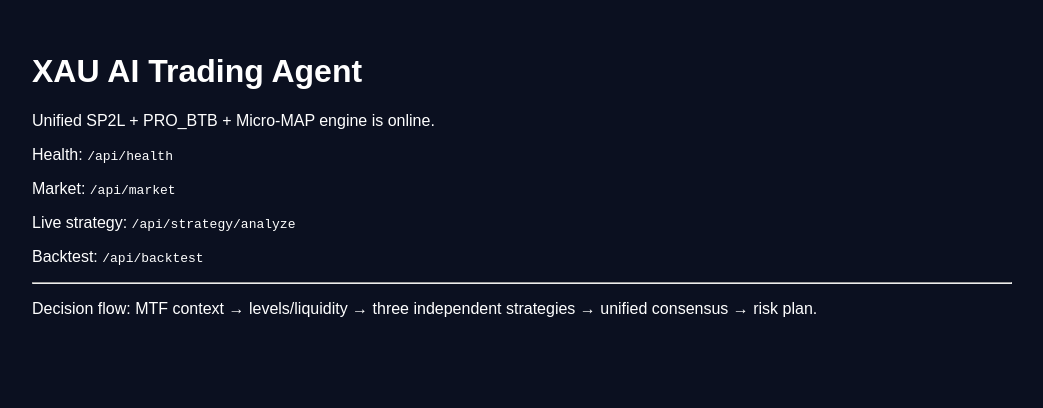
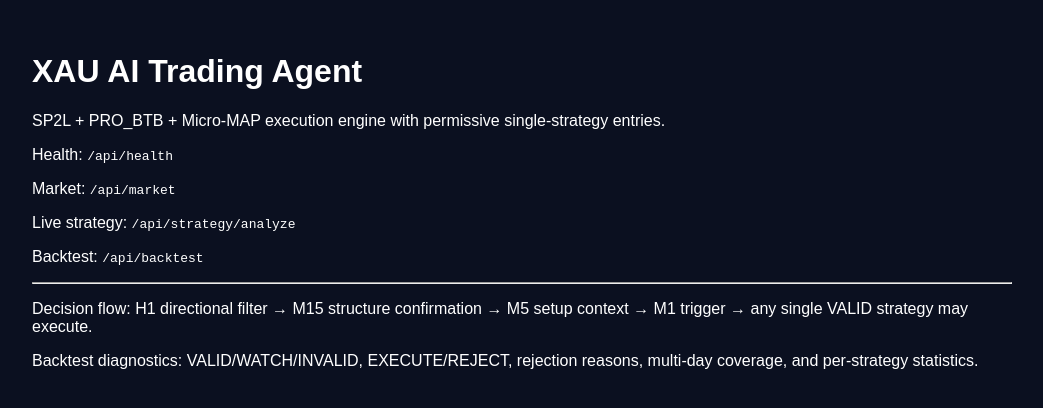
Before and after one commit to erfanmrc/xau-ai-trading-agent, a Next.js app: page / in a window 1280 px wide. Shown: the top 408 px of the page, without its empty margins (118-1161 px from the left). Built offline with nearby package versions, Linux system fonts and the light colour scheme.

Commit message:
Add files via upload

```diff
--- a/app/page.tsx
+++ b/app/page.tsx
@@ -1,12 +1,13 @@
 export default function Home(){
  return <main style={{maxWidth:980,margin:'0 auto',padding:32}}>
   <h1>XAU AI Trading Agent</h1>
-  <p>Unified SP2L + PRO_BTB + Micro-MAP engine is online.</p>
+  <p>SP2L + PRO_BTB + Micro-MAP execution engine with permissive single-strategy entries.</p>
   <p>Health: <code>/api/health</code></p>
   <p>Market: <code>/api/market</code></p>
   <p>Live strategy: <code>/api/strategy/analyze</code></p>
   <p>Backtest: <code>/api/backtest</code></p>
   <hr/>
-  <p>Decision flow: MTF context → levels/liquidity → three independent strategies → unified consensus → risk plan.</p>
+  <p>Decision flow: H1 directional filter → M15 structure confirmation → M5 setup context → M1 trigger → any single VALID strategy may execute.</p>
+  <p>Backtest diagnostics: VALID/WATCH/INVALID, EXECUTE/REJECT, rejection reasons, multi-day coverage, and per-strategy statistics.</p>
  </main>;
 }
--- a/engine/backtest/run.ts
+++ b/engine/backtest/run.ts
@@ -1,44 +1,47 @@
-import { Candle } from '@/types/market';
+import { Candle, Direction, StrategyName } from '@/types/market';
 import { analyzeUnified } from '@/engine/decision';
-import { BacktestConfig, BacktestInput, BacktestResult, BacktestTrade } from '@/engine/backtest/types';
+import { BacktestConfig, BacktestInput, BacktestResult, BacktestTrade, BacktestOpportunity, BacktestStrategyStats } from '@/engine/backtest/types';
 import { STRATEGY_CONFIG as C } from '@/config/strategy';
 import { buildRisk } from '@/engine/risk';
 
 const DEFAULTS:BacktestConfig={balance:C.balance,riskPercent:C.riskPercent,dailyRiskLimitPercent:C.dailyMaxRiskPercent,maxTradesPerDay:3,spread:0.05,startIndex:60,execution:'NEXT_OPEN',allowX2:true};
 const day=(t:string)=>new Date(t).toISOString().slice(0,10);
-function pipsRisk(entry:number,stop:number,dir:'LONG'|'SHORT'){ return dir==='LONG'?entry-stop:stop-entry; }
+const pipsRisk=(entry:number,stop:number,dir:Direction)=>dir==='LONG'?entry-stop:stop-entry;
+const emptyStats=():BacktestStrategyStats=>({opportunities:0,valid:0,watch:0,invalid:0,executed:0,rejected:0,wins:0,losses:0,pnl:0});
 
 export function runBacktest(input:BacktestInput):BacktestResult {
   const candles=input.candles.slice().sort((a,b)=>new Date(a.time).getTime()-new Date(b.time).getTime());
   const cfg={...DEFAULTS,...input.config};
   const prop={profitTargetPct:10,maxTotalDrawdownPct:12,maxDailyDrawdownPct:5,minTradingDays:3,...input.propRules};
   let balance=cfg.balance, peak=balance, dayStart=balance, currentDay='';
-  let open:any=null; const trades:BacktestTrade[]=[]; const dailyPnl=new Map<string,number>();
+  let open:any=null;
+  const trades:BacktestTrade[]=[];
+  const opportunities:BacktestOpportunity[]=[];
+  const dailyPnl=new Map<string,number>();
+  const rejectionCounts=new Map<string,number>();
+  const stats=new Map<StrategyName,BacktestStrategyStats>([['SP2L',emptyStats()],['PRO_BTB',emptyStats()],['MICROMAP',emptyStats()]]);
   let maxDD=0,maxDailyDD=0;
+
+  const addOpportunity=(o:BacktestOpportunity)=>{opportunities.push(o);const st=stats.get(o.strategy)!;st.opportunities++; if(o.status==='VALID')st.valid++; if(o.status==='WATCH')st.watch++; if(o.status==='INVALID')st.invalid++; if(o.action==='REJECT'){st.rejected++; if(o.rejectionReason) rejectionCounts.set(o.rejectionReason,(rejectionCounts.get(o.rejectionReason)||0)+1);}};
 
   for(let i=Math.max(cfg.startIndex??60,1);i<candles.length;i++) {
     const c=candles[i]; const d=day(c.time);
     if(d!==currentDay){ currentDay=d; dayStart=balance; if(!dailyPnl.has(d)) dailyPnl.set(d,0); }
 
     if(open){
-      const hi=c.high, lo=c.low;
-      const long=open.direction==='LONG';
-      let exit:number|null=null, outcome:any=null;
+      const hi=c.high, lo=c.low, long=open.direction==='LONG';
       const hitStop=long?lo<=open.stop:hi>=open.stop;
       const hitTp=long?hi>=open.tp:lo<=open.tp;
       if(hitStop || hitTp){
-        if(hitStop && hitTp){ exit=open.stop; outcome='SL'; }
-        else if(hitStop){ exit=open.stop; outcome='SL'; }
-        else { exit=open.tp; outcome='TP'; }
-      }
-      if(exit!==null){
+        const exit=hitStop&&hitTp?open.stop:(hitStop?open.stop:open.tp);
+        const outcome=hitStop?'SL':'TP';
         let pnl=(long?exit-open.entry:open.entry-exit)*open.lot*C.contractSize;
         if(open.lot2 && open.entry2!==null) pnl+=(long?exit-open.entry2:open.entry2-exit)*open.lot2*C.contractSize;
         balance+=pnl; dailyPnl.set(currentDay,(dailyPnl.get(currentDay)||0)+pnl);
         const risk=Math.max(Math.abs(open.entry-open.stop)*open.lot*C.contractSize + (open.lot2&&open.entry2!==null?Math.abs(open.entry2-open.stop)*open.lot2*C.contractSize:0),1e-9);
         trades.push({id:trades.length+1,strategy:open.strategy,direction:open.direction,signalTime:open.signalTime,entryTime:open.entryTime,exitTime:c.time,entry:open.entry,exit,stop:open.stop,tp:open.tp,lot:open.lot,lot2:open.lot2||0,entry2:open.entry2??null,pnl,rMultiple:pnl/risk,outcome});
-        open=null;
-        peak=Math.max(peak,balance);
+        const st=stats.get(open.strategy)!; pnl>0?st.wins++:st.losses++; st.pnl+=pnl;
+        open=null; peak=Math.max(peak,balance);
       }
     }
 
@@ -53,14 +56,44 @@ export function runBacktest(input:BacktestInput):BacktestResult {
     if(todayTrades>=cfg.maxTradesPerDay || todayRiskPct>=cfg.dailyRiskLimitPercent || balance<=0) continue;
 
     const signal=analyzeUnified(candles.slice(0,i+1),balance,cfg.spread);
-    const chosen=signal.signals.filter(x=>x.status==='VALID'&&x.direction).sort((a,b)=>b.score-a.score)[0];
-    if(!chosen || !chosen.direction || !chosen.entry || !chosen.stop || !chosen.risk?.lotSize || signal.consensus.mode!=='EXECUTE') continue;
-    const entry=i+1<candles.length && cfg.execution==='NEXT_OPEN'?candles[i+1].open:chosen.entry;
-    const stop=chosen.stop;
-    const entryRisk=pipsRisk(entry,stop,chosen.direction);
-    if(entryRisk<=0) continue;
-    const liveRisk=buildRisk(chosen.direction,entry,stop,balance,cfg.riskPercent,cfg.spread);
-    const tp=chosen.tp1??(entry + (entry-stop)*(C.targetRR)*(chosen.direction==='LONG'?1:-1));
+    const chosen=signal.selection;
+    for(const s of signal.signals){
+      const candidate=signal.candidates.find(x=>x.strategy===s.strategy);
+      let action:'EXECUTE'|'WATCH'|'REJECT'='WATCH';
+      let rejectionReason:string|null=null;
+      if(s.status==='VALID' && candidate){
+        if(chosen?.strategy===s.strategy) action='EXECUTE';
+        else if(candidate.h1Filter==='BLOCK'){ action='REJECT'; rejectionReason='H1 filter blocks the strategy direction'; }
+        else { action='REJECT'; rejectionReason=`Another valid candidate scored higher: ${chosen?.strategy??'none selected'}`; }
+      } else if(s.status==='INVALID'){
+        action='REJECT'; rejectionReason=s.reason;
+      } else {
+        action='WATCH'; rejectionReason=s.reason;
+      }
+      addOpportunity({index:i,time:c.time,strategy:s.strategy,direction:s.direction??null,status:s.status,action,score:candidate?.score??s.score,reason:s.reason,rejectionReason,entry:s.entry??null,stop:s.stop??null,h1:signal.context.h1,m15:signal.context.m15,m5:signal.context.m5,m1:signal.context.m1});
+    }
+
+    if(!chosen){ continue; }
+    const source=signal.signals.find(x=>x.strategy===chosen.strategy);
+    const markSelectedRejected=(reason:string)=>{
+      for(let oi=opportunities.length-1;oi>=0;oi--){
+        if(opportunities[oi].index===i && opportunities[oi].strategy===chosen.strategy && opportunities[oi].action==='EXECUTE'){
+          opportunities[oi].action='REJECT'; opportunities[oi].rejectionReason=reason;
+          const st=stats.get(chosen.strategy)!; st.rejected++;
+          rejectionCounts.set(reason,(rejectionCounts.get(reason)||0)+1);
+          break;
+        }
+      }
+    };
+    if(!source?.direction || source.entry==null || source.stop==null || !source.risk) { markSelectedRejected('Selected signal lacks complete entry/risk plan'); continue; }
+    const entry=i+1<candles.length && cfg.execution==='NEXT_OPEN'?candles[i+1].open:source.entry;
+    const stop=source.stop;
+    const entryRisk=pipsRisk(entry,stop,source.direction);
+    if(entryRisk<=0){ markSelectedRejected('Entry/stop geometry is invalid after execution-price adjustment'); continue; }
+    const liveRisk=buildRisk(source.direction,entry,stop,balance,cfg.riskPercent,cfg.spread);
+    if(!liveRisk.tradable || !liveRisk.lotSize){ markSelectedRejected('Risk engine rejected the position size'); continue; }
+    stats.get(chosen.strategy)!.executed += 1;
+    const tp=source.tp1??(source.direction==='LONG'?entry+entryRisk*C.targetRR:entry-entryRisk*C.targetRR);
     const entry2=cfg.allowX2?liveRisk.x2Entry??null:null;
     const lot2=cfg.allowX2?liveRisk.x2LotSize??0:0;
     open={strategy:chosen.strategy,direction:chosen.direction,signalTime:c.time,entryTime:(i+1<candles.length&&cfg.execution==='NEXT_OPEN'?candles[i+1].time:c.time),entry,entry2,lot:liveRisk.lotSize,lot2,stop,tp};
@@ -73,11 +106,27 @@ export function runBacktest(input:BacktestInput):BacktestResult {
     balance+=pnl; dailyPnl.set(day(last.time),(dailyPnl.get(day(last.time))||0)+pnl);
     const risk=Math.max(Math.abs(open.entry-open.stop)*open.lot*C.contractSize + (open.lot2&&open.entry2!==null?Math.abs(open.entry2-open.stop)*open.lot2*C.contractSize:0),1e-9);
     trades.push({id:trades.length+1,strategy:open.strategy,direction:open.direction,signalTime:open.signalTime,entryTime:open.entryTime,exitTime:last.time,entry:open.entry,exit,stop:open.stop,tp:open.tp,lot:open.lot,lot2:open.lot2||0,entry2:open.entry2??null,pnl,rMultiple:pnl/risk,outcome:'EOD'});
+    const st=stats.get(open.strategy)!; pnl>0?st.wins++:st.losses++; st.pnl+=pnl;
   }
 
-  const net=balance-cfg.balance, wins=trades.filter(t=>t.pnl>0).length, losses=trades.filter(t=>t.pnl<0).length, eod=trades.filter(t=>t.outcome==='EOD').length;
-  const gp=trades.filter(t=>t.pnl>0).reduce((s,t)=>s+t.pnl,0), gl=-trades.filter(t=>t.pnl<0).reduce((s,t)=>s+t.pnl,0);
+  const net=balance-cfg.balance;
+  const wins=trades.filter(t=>t.pnl>0).length;
+  const losses=trades.filter(t=>t.pnl<0).length;
+  const eod=trades.filter(t=>t.outcome==='EOD').length;
+  const gp=trades.filter(t=>t.pnl>0).reduce((s,t)=>s+t.pnl,0);
+  const gl=-trades.filter(t=>t.pnl<0).reduce((s,t)=>s+t.pnl,0);
   const days=[...new Set(trades.map(t=>day(t.entryTime)))];
+  const dataDays=[...new Set(candles.map(x=>day(x.time)))];
   const worstDailyDollars=Math.max(0,...Array.from(dailyPnl.values()).map(x=>-x));
-  return {config:cfg,initialBalance:cfg.balance,finalBalance:Number(balance.toFixed(2)),netPnl:Number(net.toFixed(2)),returnPct:Number((net/cfg.balance*100).toFixed(2)),trades,tradeCount:trades.length,wins,losses,eod,winRate:trades.length?Number((wins/trades.length*100).toFixed(2)):0,grossProfit:Number(gp.toFixed(2)),grossLoss:Number(gl.toFixed(2)),profitFactor:gl>0?Number((gp/gl).toFixed(3)):null,avgR:trades.length?Number((trades.reduce((s,t)=>s+t.rMultiple,0)/trades.length).toFixed(3)):0,maxDrawdownPct:Number(maxDD.toFixed(2)),maxDailyDrawdownPct:Number(maxDailyDD.toFixed(2)),maxDailyLossDollars:Number(worstDailyDollars.toFixed(2)),propRules:prop,reachedProfitTarget:net/cfg.balance*100>=prop.profitTargetPct,breachedMaxDrawdown:maxDD>=prop.maxTotalDrawdownPct,breachedDailyDrawdown:maxDailyDD>=prop.maxDailyDrawdownPct,tradingDays:days.length,tradingDaySet:days};
+  return {
+    config:cfg,initialBalance:cfg.balance,finalBalance:Number(balance.toFixed(2)),netPnl:Number(net.toFixed(2)),returnPct:Number((net/cfg.balance*100).toFixed(2)),
+    trades,tradeCount:trades.length,wins,losses,eod,winRate:trades.length?Number((wins/trades.length*100).toFixed(2)):0,
+    grossProfit:Number(gp.toFixed(2)),grossLoss:Number(gl.toFixed(2)),profitFactor:gl>0?Number((gp/gl).toFixed(3)):null,
+    avgR:trades.length?Number((trades.reduce((s,t)=>s+t.rMultiple,0)/trades.length).toFixed(3)):0,
+    maxDrawdownPct:Number(maxDD.toFixed(2)),maxDailyDrawdownPct:Number(maxDailyDD.toFixed(2)),maxDailyLossDollars:Number(worstDailyDollars.toFixed(2)),
+    propRules:prop,reachedProfitTarget:net/cfg.balance*100>=prop.profitTargetPct,breachedMaxDrawdown:maxDD>=prop.maxTotalDrawdownPct,breachedDailyDrawdown:maxDailyDD>=prop.maxDailyDrawdownPct,
+    tradingDays:days.length,tradingDaySet:days,opportunityCount:opportunities.length,validOpportunities:opportunities.filter(x=>x.status==='VALID'),opportunityStats:[...stats.values()],
+    rejectionReasons:[...rejectionCounts.entries()].sort((a,b)=>b[1]-a[1]).map(([reason,count])=>({reason,count})),
+    dataCoverage:{start:candles[0]?.time??null,end:candles.at(-1)?.time??null,calendarDays:dataDays.length,tradingDaysWithData:dataDays.length,candles:candles.length}
+  };
 }
--- a/engine/decision.ts
+++ b/engine/decision.ts
@@ -1,25 +1,64 @@
-import { Candle } from '@/types/market';
+import { Candle, StrategyName } from '@/types/market';
 import { getXauUsdCandles } from '@/data/twelve-data';
 import { detectSP2L } from '@/agents/sp2l';
 import { detectProBTB } from '@/agents/pro-btb';
 import { detectMicroMap } from '@/agents/micromap';
 import { buildContext } from '@/engine/context';
 
+export type DecisionCandidate={
+  strategy:StrategyName;
+  direction:'LONG'|'SHORT';
+  score:number;
+  entry:number;
+  stop:number;
+  signalTime:string;
+  h1Filter:'PASS'|'BLOCK'|'NEUTRAL';
+  m15Relation:'CONFIRM'|'OPPOSE'|'NEUTRAL';
+  reasons:string[];
+};
+
 export type UnifiedDecision={
   symbol:'XAUUSD'; timestamp:string; context:ReturnType<typeof buildContext>;
-  signals:ReturnType<typeof detectSP2L>[]; consensus:{direction:'LONG'|'SHORT'|null; validCount:number; alignedCount:number; mode:'EXECUTE'|'WATCH'|'NO_TRADE'};
+  signals:ReturnType<typeof detectSP2L>[];
+  candidates:DecisionCandidate[];
+  selection:{strategy:StrategyName;direction:'LONG'|'SHORT';score:number}|null;
+  consensus:{direction:'LONG'|'SHORT'|null;validCount:number;alignedCount:number;mode:'EXECUTE'|'WATCH'|'NO_TRADE';reason:string};
   message:string;
 };
+
+function enrichScore(signal:ReturnType<typeof detectSP2L>, context:ReturnType<typeof buildContext>):{score:number;h1Filter:'PASS'|'BLOCK'|'NEUTRAL';m15Relation:'CONFIRM'|'OPPOSE'|'NEUTRAL'} {
+  let score=signal.score;
+  const d=signal.direction;
+  if(!d) return {score,h1Filter:'NEUTRAL' as const,m15Relation:'NEUTRAL' as const};
+  const h1Filter=context.h1==='NEUTRAL'?'NEUTRAL':context.h1===d?'PASS':'BLOCK';
+  const m15Relation=context.m15==='NEUTRAL'?'NEUTRAL':context.m15===d?'CONFIRM':'OPPOSE';
+  if(h1Filter==='PASS') score+=15;
+  if(h1Filter==='BLOCK') score-=35;
+  if(m15Relation==='CONFIRM') score+=10;
+  if(m15Relation==='OPPOSE') score-=10;
+  if(context.m5===d) score+=5;
+  if(context.m1===d) score+=5;
+  return {score:Math.max(0,Math.min(100,score)),h1Filter,m15Relation};
+}
 
 export function analyzeUnified(c:Candle[], balance=2000, spread=0):UnifiedDecision {
   const context=buildContext(c);
   const signals=[detectSP2L(c,balance,spread),detectProBTB(c,balance,spread),detectMicroMap(c,balance,spread)];
-  const valid=signals.filter(x=>x.status==='VALID' && x.direction);
-  const long=valid.filter(x=>x.direction==='LONG').length, short=valid.filter(x=>x.direction==='SHORT').length;
-  const direction=long>short?'LONG':short>long?'SHORT':valid.length===1?valid[0].direction??null:null;
-  const alignedCount=valid.filter(x=>x.direction===direction).length;
-  const mode: 'EXECUTE'|'WATCH'|'NO_TRADE' = direction && context.aligned && alignedCount>=2 ? 'EXECUTE' : direction && alignedCount>=1 ? 'WATCH' : 'NO_TRADE';
-  const lines=['XAU AI Trading Agent',`Bias: ${context.bias}`,`MTF: H1 ${context.h1} | M15 ${context.m15} | M5 ${context.m5} | M1 ${context.m1}`,`Session: ${context.session}`,...signals.map(s=>`${s.strategy}: ${s.status}${s.direction?` ${s.direction}`:''} score=${s.score}`),`Consensus: ${mode}${direction?` ${direction}`:''}`];
-  return {symbol:'XAUUSD',timestamp:c.at(-1)?.time??new Date().toISOString(),context,signals,consensus:{direction,validCount:valid.length,alignedCount,mode},message:lines.join('\n')};
+  const valid=signals.filter(x=>x.status==='VALID' && x.direction && x.entry && x.stop);
+  const candidates:DecisionCandidate[]=valid.map((s):DecisionCandidate=>{
+    const e=enrichScore(s,context);
+    return {strategy:s.strategy,direction:s.direction!,score:e.score,entry:s.entry!,stop:s.stop!,signalTime:c.at(-1)?.time??new Date().toISOString(),h1Filter:e.h1Filter,m15Relation:e.m15Relation,reasons:[s.reason,`H1 filter: ${e.h1Filter}`,`M15: ${e.m15Relation}`,`M5 role: ${context.m5===s.direction?'aligned':'not aligned'}`,`M1 role: ${context.m1===s.direction?'aligned':'not aligned'}`]};
+  });
+  const executable=candidates.filter(x=>x.h1Filter!=='BLOCK');
+  const selection=executable.sort((a,b)=>b.score-a.score)[0]??null;
+  const validDirections=valid.map(x=>x.direction!).filter(Boolean);
+  const long=validDirections.filter(x=>x==='LONG').length, short=validDirections.filter(x=>x==='SHORT').length;
+  const direction=selection?.direction??(long>short?'LONG':short>long?'SHORT':valid.length===1?valid[0].direction??null:null);
+  const alignedCount=direction?valid.filter(x=>x.direction===direction).length:0;
+  const mode:'EXECUTE'|'WATCH'|'NO_TRADE'=selection?'EXECUTE':valid.length?'WATCH':'NO_TRADE';
+  const reason=selection?`One valid strategy is sufficient; selected ${selection.strategy} with H1 filter ${selection.h1Filter}`:valid.length?'Valid setup exists, but H1 filter blocks all candidates':'No valid strategy entry yet';
+  const lines=['XAU AI Trading Agent',`Bias: ${context.bias}`,`MTF roles: H1 ${context.h1} (filter) | M15 ${context.m15} (confirmation) | M5 ${context.m5} (setup context) | M1 ${context.m1} (trigger)`,`Session: ${context.session}`,...signals.map(s=>`${s.strategy}: ${s.status}${s.direction?` ${s.direction}`:''} score=${s.score}`),`Valid candidates: ${candidates.length}`,`Selected: ${selection?`${selection.strategy} ${selection.direction} score=${selection.score}`:'NONE'}`,`Consensus: ${mode}${direction?` ${direction}`:''}`,`Reason: ${reason}`];
+  return {symbol:'XAUUSD',timestamp:c.at(-1)?.time??new Date().toISOString(),context,signals,candidates,selection:selection?{strategy:selection.strategy,direction:selection.direction,score:selection.score}:null,consensus:{direction,validCount:valid.length,alignedCount,mode,reason},message:lines.join('\n')};
 }
+
 export async function buildDecision(){ const c=await getXauUsdCandles('1min',500); return analyzeUnified(c); }
```
Also changed, not shown: app/api/backtest/route.ts (+12 -5 lines), engine/backtest/types.ts (+47 -2 lines), 2 other files (tests, documents, lock files or other folders).
